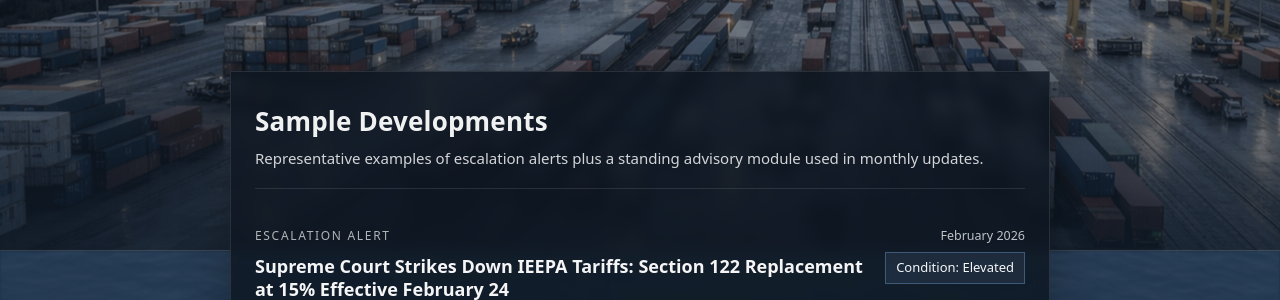
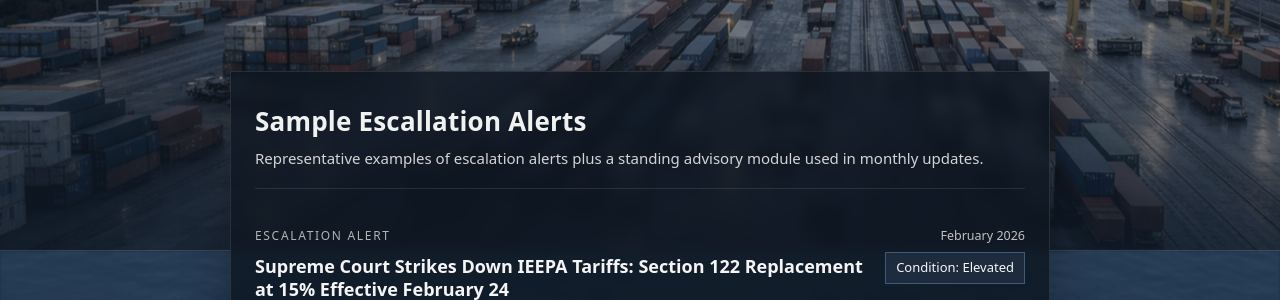
Before and after one commit to importrisk/import-risk-intelligence-site, a Jekyll site: the page built from insights.html, in a window 1280 px wide. Shown: the part 397-697 px from the top of the page. Built offline with Jekyll 4.4.1, drawn with Linux system fonts in a browser that asks for light colours.

Commit message:
Update insights.html

```diff
--- a/insights.html
+++ b/insights.html
@@ -28,7 +28,7 @@
 
         <!-- CARD HEADING (inside the dark card) -->
         <header class="brief-card-head">
-          <h2>Sample Developments</h2>
+          <h2>Sample Escallation Alerts</h2>
           <p class="muted">Representative examples of escalation alerts plus a standing advisory module used in monthly updates.</p>
         </header>
 
```
